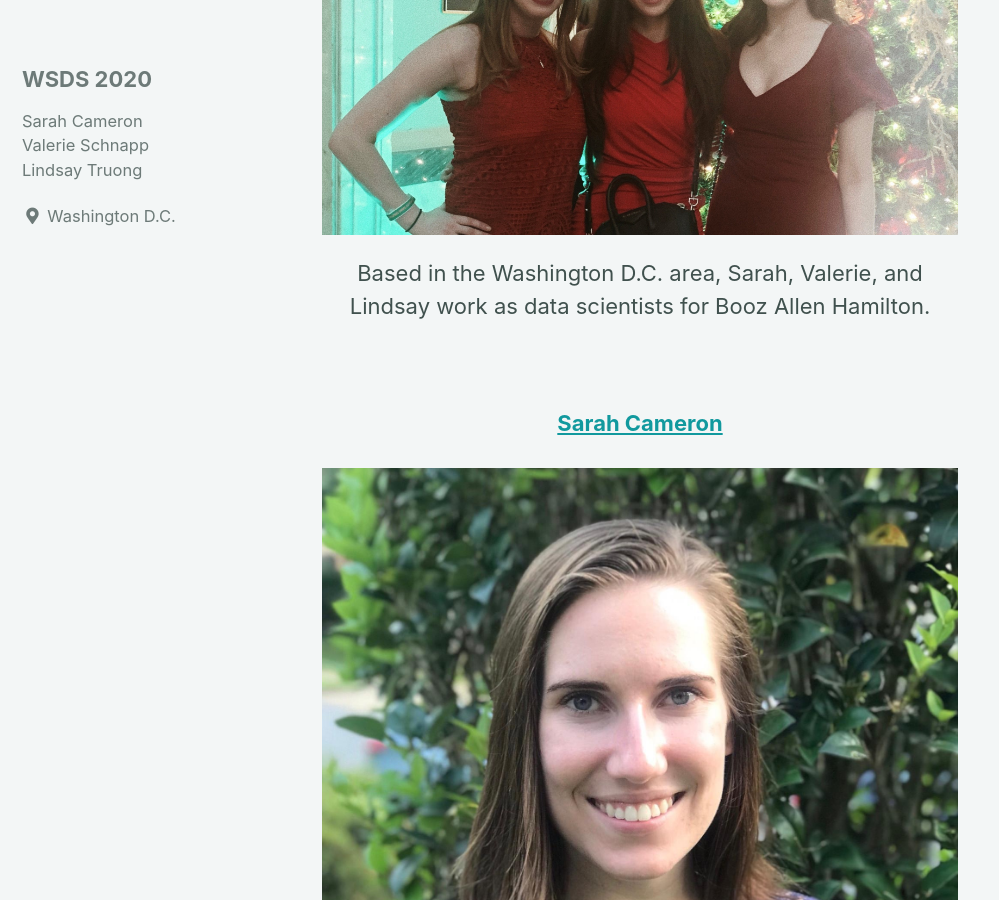
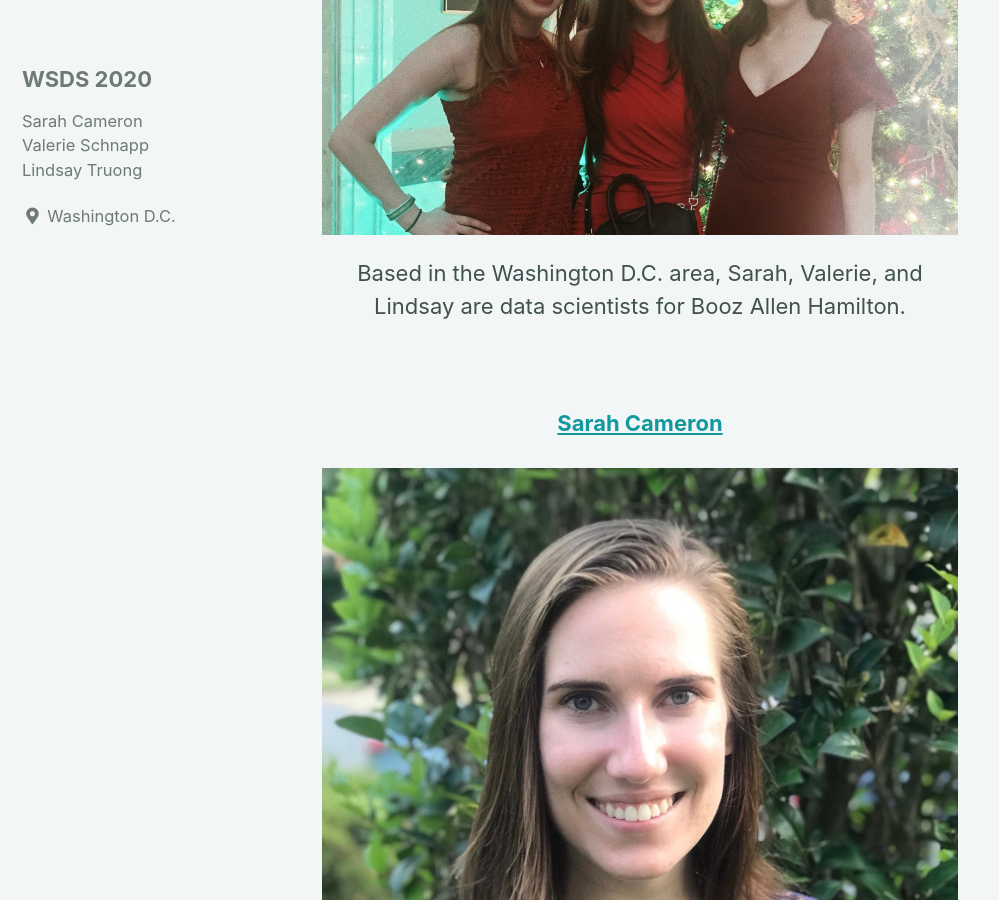
Before and after one commit to lindsaytruong/lindsaytruong.github.io, a Jekyll site: the page built from index.html, in a window 1280 px wide and 900 px high, scrolled down 346 px. Shown: the whole window, without its empty margins (0-999 px from the left). Built offline with Jekyll 4.4.1, drawn with Linux system fonts in a browser that asks for light colours; cached includes are drawn as plain includes; the list of posts is cut into pages by our own code.

Commit message:
reformat

```diff
--- a/index.html
+++ b/index.html
@@ -7,7 +7,7 @@ title: Meet the Team
     h1 {text-align: center;}
 </style>
 <img src="/team1.jpg" alt="hi" class="inline"/>
-<p style="font: size 7; text-align: center;">Based in the Washington D.C. area, Sarah, Valerie, and Lindsay work as data scientists for Booz Allen Hamilton.</p>
+<p style="font: size 7; text-align: center;">Based in the Washington D.C. area, Sarah, Valerie, and Lindsay are data scientists for Booz Allen Hamilton.</p>
 <br/>
 <p style="font: size 10; font-weight: bold; text-align: center;"><a href="https://www.linkedin.com/in/sarah-cameron-a2766455/">Sarah Cameron</a></p>
 <img src="/sarah.jpg" alt="hi" class="inline"/>
```
Also changed, not shown: test/index.html (+1 -1 lines).
